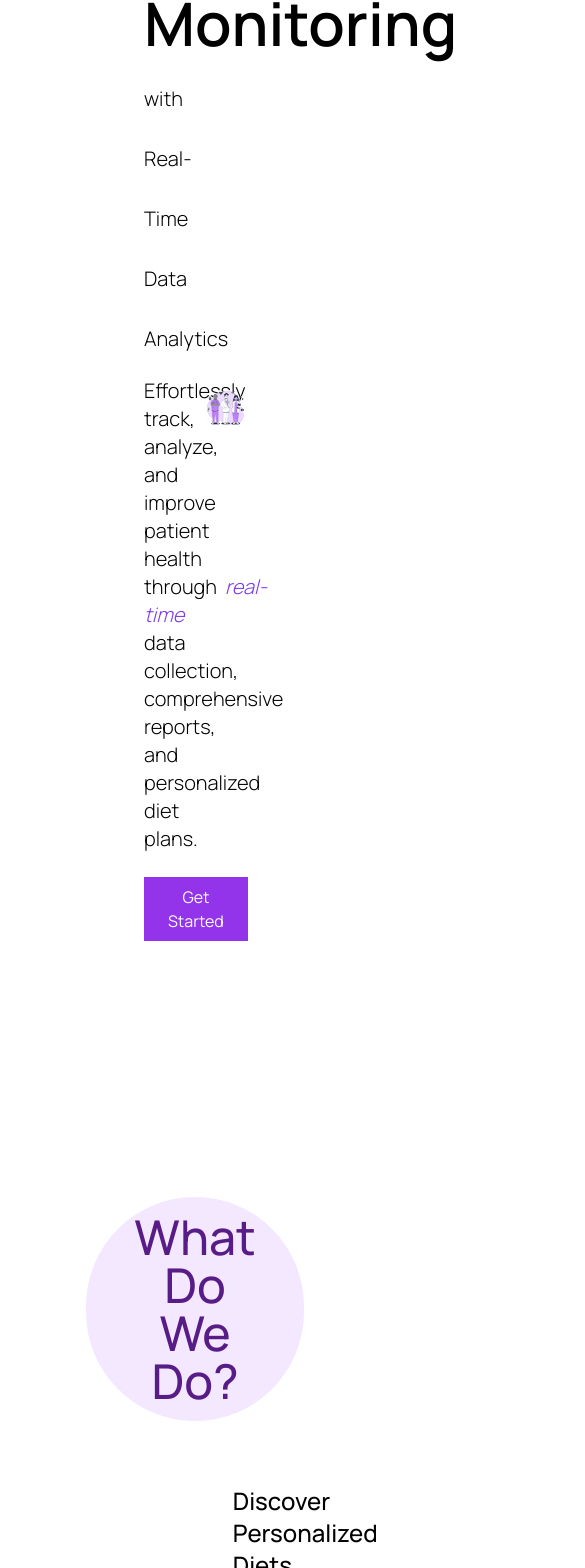
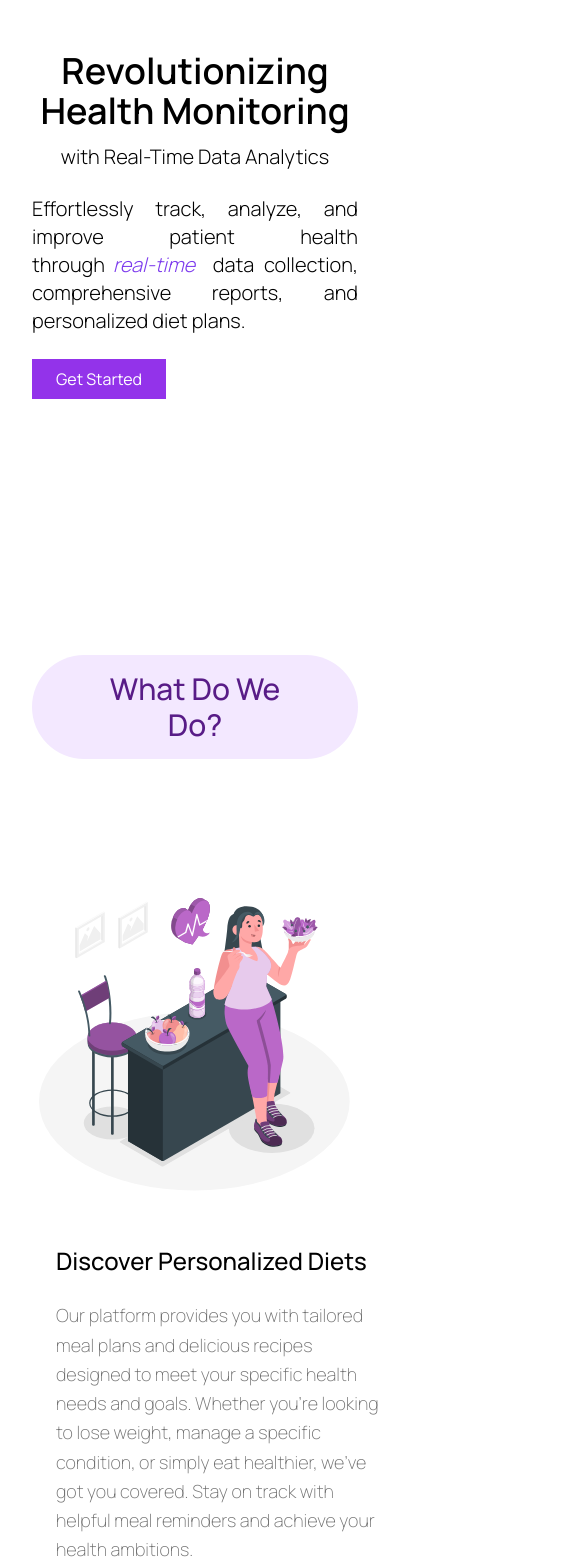
Before and after one commit to psidh/health, a Next.js app: page / in a window 390 px wide. Shown: the part 279-1847 px from the top of the page, 585 px wide, since content can reach past the window. Built offline with nearby package versions, Linux system fonts and the light colour scheme.

Commit message:
responsive
Signed-off-by: P SIDHARTH <philkhanasidharth14@gmail.com>

```diff
--- a/src/app/page.tsx
+++ b/src/app/page.tsx
@@ -3,16 +3,16 @@ import Review from "@/components/Review"
 export default function Home() {
   return (
     <>
-      <div className="px-36 pt-24 flex justify-between items-center mb-32">
-        <div className="max-w-[60%]">
-          <h1 className="text-6xl font-semibold mb-6">
+      <div className="px-8 md:px-36 pt-24 flex md:flex-row flex-col-reverse  justify-between items-center mb-32">
+        <div className="w-full md:max-w-[60%]">
+          <h1 className="text-4xl text-center w-full md:text-6xl font-semibold mb-6">
             Revolutionizing Health Monitoring
             <br />
             <span className="font-light text-xl">
               with Real-Time Data Analytics
             </span>
           </h1>
-          <p className="font-light mb-6 text-xl w-[70%]">
+          <p className="font-light mb-6 text-xl md:w-[70%] text-justify w-full">
             Effortlessly track, analyze, and improve patient health through
             <span className="mx-2 italic text-violet-600">real-time</span> data
             collection, comprehensive reports, and personalized diet plans.
@@ -21,10 +21,10 @@ export default function Home() {
             Get Started
           </button>
         </div>
-        <img src="/doctor.svg" alt="" className="w-[40%]" />
+        <img src="/doctor.svg" alt="" className="w-[40%]  mb-12 md:mb-0" />
       </div>
       <Community />
-      <Review />
+      <Review />w
     </>
   )
 }
--- a/src/components/Community.tsx
+++ b/src/components/Community.tsx
@@ -1,12 +1,16 @@
 export default function Community() {
   return (
-    <div className="px-36 py-16 flex flex-col items-center justify-start">
-      <h2 className="bg-purple-100 rounded-full text-purple-900 py-4 px-12 hover:bg-purple-200 transition duration-300 text-5xl my-16 font-medium text-center">
+    <div className="px-8 md:px-36 py-16 flex flex-col items-center justify-start">
+      <h2 className="bg-purple-100 rounded-full text-purple-900 py-4 px-12 hover:bg-purple-200 transition duration-300 text-3xl md:text-5xl my-16 font-medium text-center">
         What Do We Do?
       </h2>
-      <div className="flex justify-between mb-20 w-full items-center space-x-12">
-        <img src="/eat.svg" alt="Discover Diets" className="w-[40%]" />
-        <div className="w-[50%]">
+      <div className="flex flex-col md:flex-row justify-between mb-20 w-full items-center space-x-12">
+        <img
+          src="/eat.svg"
+          alt="Discover Diets"
+          className="w-full my-12 md:w-[40%]"
+        />
+        <div className="w-full md:w-[50%]">
           <h3 className="mb-6 text-2xl font-medium">
             Discover Personalized Diets
           </h3>
@@ -22,13 +26,13 @@ export default function Community() {
           </button>
         </div>
       </div>
-      <div className="flex flex-row-reverse justify-between w-full mb-20 items-center space-x-12">
+      <div className="flex flex-col md:flex-row justify-between mb-20 w-full items-center md:space-x-12">
         <img
           src="/metric.svg"
           alt="Monitor Health Metrics"
-          className="w-[40%]"
+          className="w-full my-12 md:w-[40%]"
         />
-        <div className="w-[50%]">
+        <div className="w-full md:w-[50%]">
           <h3 className="mb-6 text-4xl font-medium">
             Monitor Your Health Metrics
           </h3>
@@ -43,9 +47,9 @@ export default function Community() {
           </button>
         </div>
       </div>
-      <div className="flex justify-between mb-20 w-full items-center space-x-12">
+      <div className="flex flex-col md:flex-row justify-between mb-20 w-full items-center md:space-x-12">
         <img src="/expert.svg" alt="Connect with Experts" className="w-[40%]" />
-        <div className="w-[50%]">
+        <div className="w-full md:w-[50%]">
           <h3 className="mb-6 text-4xl font-medium">
             Connect with Health Experts
           </h3>
--- a/src/components/Review.tsx
+++ b/src/components/Review.tsx
@@ -3,13 +3,13 @@ import Progress from "./Progress"
 
 export default function Review() {
   return (
-    <div className="px-36 py-16 flex flex-col items-center justify-start">
-      <h2 className="bg-purple-100 rounded-full text-purple-900 py-4 px-12 hover:bg-purple-200 transition duration-300 text-5xl my-16 font-medium text-center">
+    <div className="px-8 md:px-12 py-16 flex flex-col items-center justify-start">
+      <h2 className="bg-purple-100 rounded-full text-purple-900 py-4 px-12 hover:bg-purple-200 transition duration-300 text-3xl md:text-5xl my-16 font-medium text-center">
         Testimonials
       </h2>
-      <div className="flex justify-between mb-20 w-full items-center space-x-12">
-        <img src="/review.svg" alt="Discover Diets" className="w-[40%]" />
-        <div className="w-[50%]">
+      <div className="flex flex-col md:flex-row justify-between mb-20 w-full items-center md:space-x-12">
+        <img src="/review.svg" alt="Discover Diets" className="my-12 md:mt-0 md:w-[40%]" />
+        <div className="w-full md:w-[50%]">
           <p className="mb-12 text-2xl font-light leading-relaxed text-neutral-600">
             "Healtrust Has Been A Lifesaver For Me. The Ability To Consult With
             A Doctor Anytime, Anywhere Has Made Managing My Health So Much
@@ -23,8 +23,8 @@ export default function Review() {
           </button>
         </div>
       </div>
-      <div className="p-10 bg-purple-600 flex rounded-3xl justify-between items-center">
-        <div className="text-white w-[60%]">
+      <div className="p-8 flex  bg-purple-600 flex-col md:flex-row rounded-3xl justify-between items-start md:items-center space-y-12">
+        <div className="text-white w-full md:w-[60%]">
           <h3 className="font-semibold text-3xl mb-6">
             Master your wellness, Live Fully
           </h3>
```
